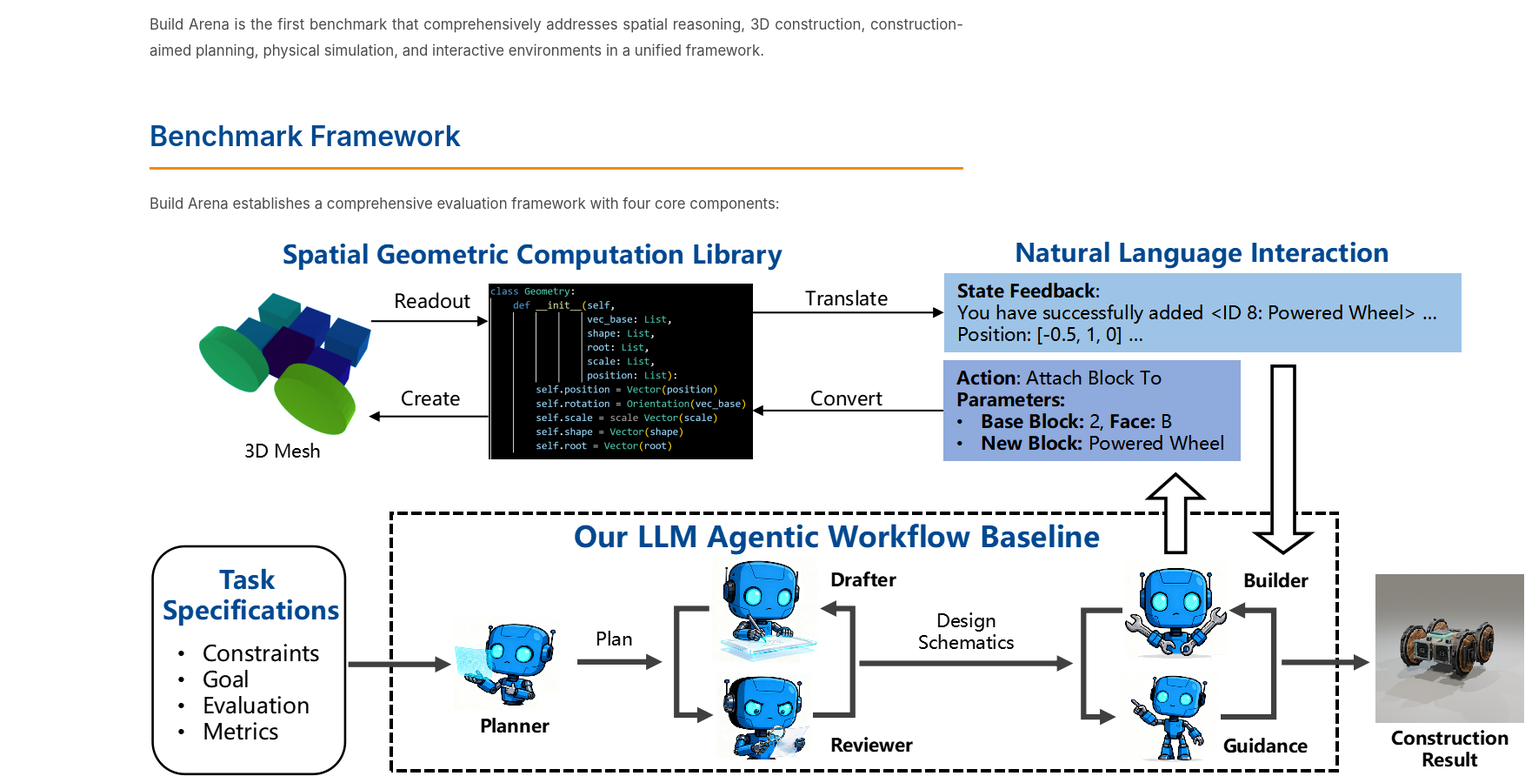
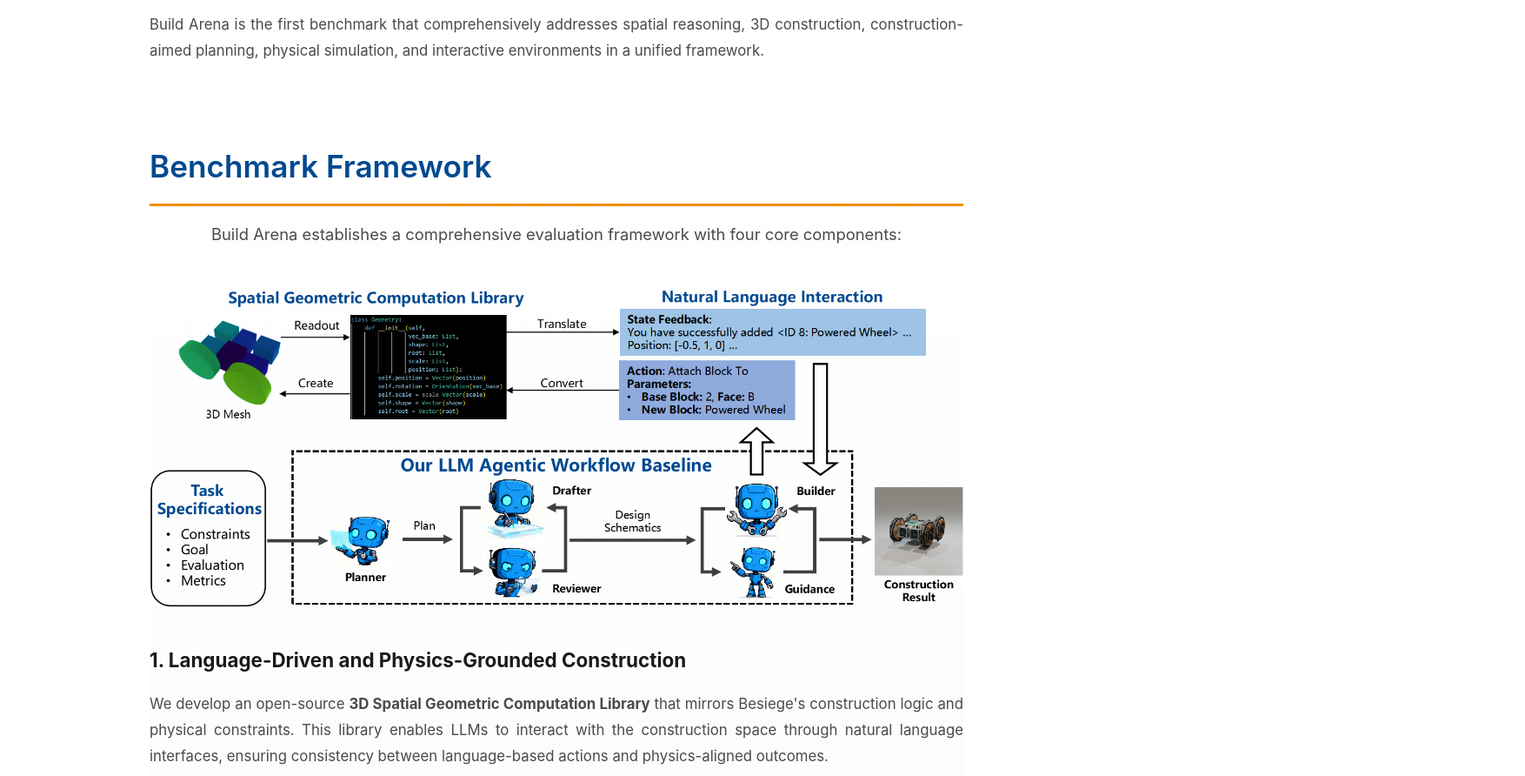
Before and after one commit to build-arena/build-arena.github.io, a website: page index.html in a window 1280 px wide. Shown: the part 3665-4557 px from the top of the page at 87% size, 1754 px wide, since content can reach past the window. Drawn offline with Linux system fonts and the light colour scheme.

Commit message:
update page

```diff
--- a/styles.css
+++ b/styles.css
@@ -1290,6 +1290,54 @@ footer a:hover {
     }
 }
 
+/* Framework Image Container - Elegant Style */
+.framework-image-container {
+    margin: 2.5rem 0;
+    padding: 0;
+    background: transparent;
+    width: 100%;
+}
+
+.framework-image-wrapper {
+    max-width: 100%;
+    width: 100%;
+    background: transparent;
+    padding: 0;
+}
+
+.framework-image-wrapper img {
+    width: 100%;
+    height: auto;
+    display: block;
+    background: transparent;
+}
+
+/* Benchmark Framework Section Elegant Styling */
+#benchmark {
+    background: linear-gradient(to bottom,
+        rgba(255, 255, 255, 0) 0%,
+        rgba(0, 73, 144, 0.02) 50%,
+        rgba(255, 255, 255, 0) 100%);
+    padding: 2rem 0;
+    margin-bottom: 3.5rem;
+}
+
+#benchmark h2 {
+    text-align: left;
+    font-size: 2.2rem;
+    margin-bottom: 1rem;
+    padding-bottom: 0.8rem;
+}
+
+#benchmark > p:first-of-type {
+    text-align: center;
+    font-size: 1.15rem;
+    color: var(--text-medium);
+    max-width: 800px;
+    margin: 0 auto 2rem;
+    font-weight: 400;
+}
+
 /* Animations */
 @keyframes fadeIn {
     from {
```
